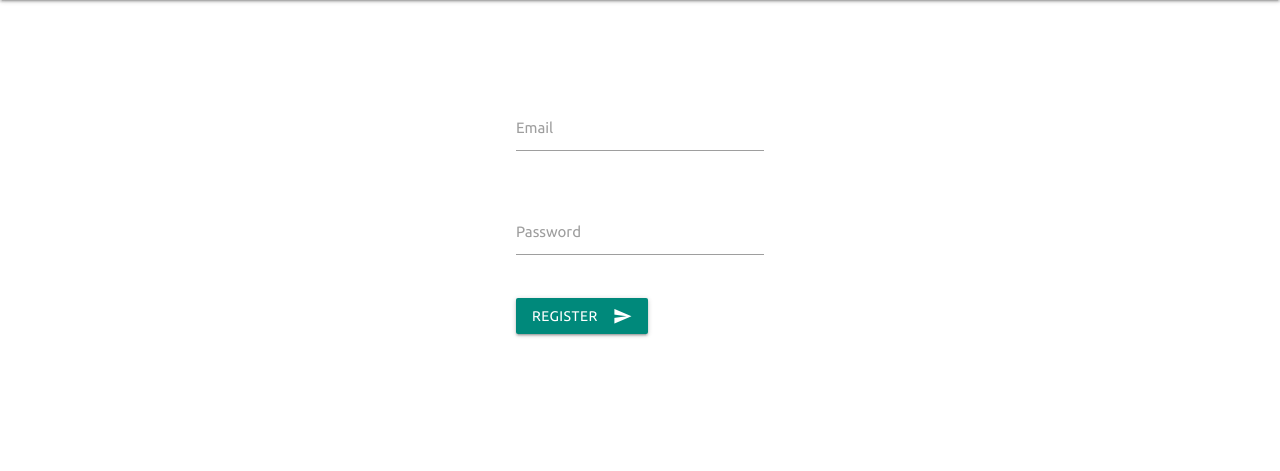
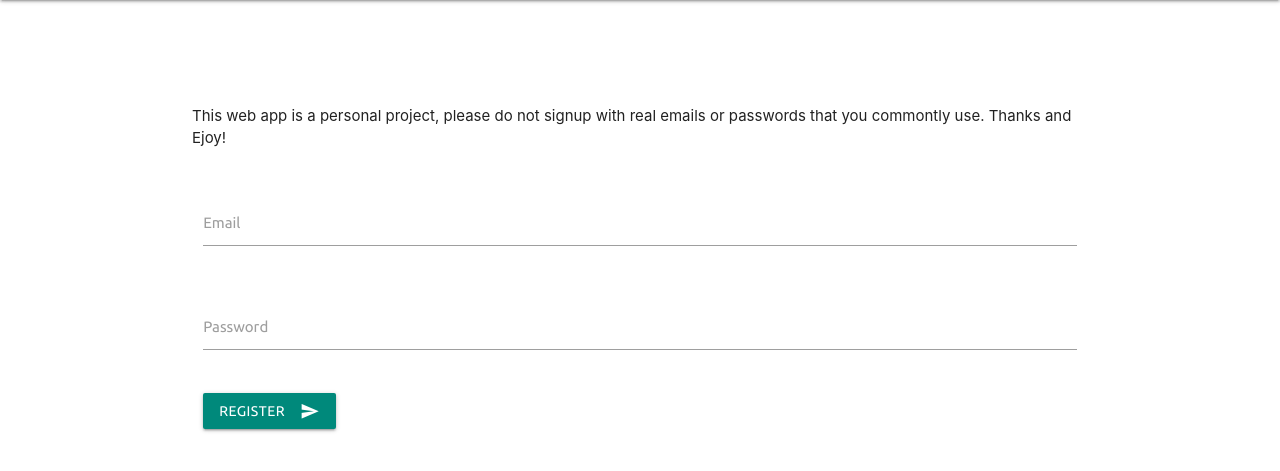
Before and after one commit to Santt99/inv4you, a Flask app: page /register in a window 1280 px wide. Shown: the part 64-535 px from the top of the page. Run offline with Flask 2, Linux system fonts and the light colour scheme.

Commit message:
user protection.

```diff
--- a/templates/auth/register.html
+++ b/templates/auth/register.html
@@ -3,9 +3,13 @@
 {% block body %}
 
 <div class="container valign-wrapper" >
+
   <div class="row s12" style="padding-top: 10%;" >
     <div class="col s12">
       <form action="/register" method="POST">
+        <div class="row">
+            <p>This web app is a personal project, please do not signup with real emails or passwords that you commontly use. Thanks and Ejoy!</p>
+        </div>
         <div class="row">
             <div class="input-field col s12">
                 <input name="email" id="email" type="email" class="validate baskerville" required maxlength="50">
```
